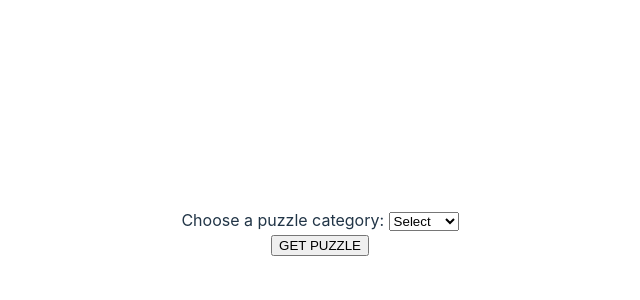
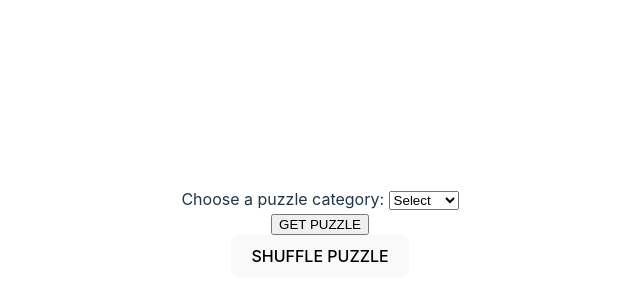
Before and after one commit to themagicianking/techtonica-assignments, a React (Vite) app in the folder slide-puzzle/client/: page / in a window 1280 px wide. Shown: the part 418-718 px from the top of the page, without its empty margins (320-960 px from the left). Built offline with nearby package versions, Linux system fonts and the light colour scheme.

Commit message:
Added a button to allow the user to shuffle the puzzle themself.

```diff
--- a/slide-puzzle/client/src/components/RandomImage.jsx
+++ b/slide-puzzle/client/src/components/RandomImage.jsx
@@ -1,5 +1,6 @@
 import { useState } from "react";
 import Puzzle from "./Puzzle";
+import ShufflePuzzle from "./ShufflePuzzle";
 
 // put get random image in its own component and use callback function to get category
 // put form in its own component
@@ -27,15 +28,19 @@ function RandomImage() {
   const [imageUrl, setImageUrl] = useState("");
   const [imageAlt, setImageAlt] = useState("");
   const [category, setCategory] = useState("");
-  const [position, setPositon] = useState(solvedPosition);
+  const [position, setPosition] = useState(solvedPosition);
 
   function handleSubmit(e) {
     e.preventDefault();
     fetchImage();
   }
 
-  function handleChange(e) {
+  function handleCategoryChange(e) {
     setCategory(e.target.value);
+  }
+
+  function handleShuffle(position) {
+    setPosition(position);
   }
 
   async function fetchImage() {
@@ -49,32 +54,8 @@ function RandomImage() {
       .then((data) => {
         setImageUrl(data.urls.regular);
         setImageAlt(data.alt_description);
+        setPosition(solvedPosition);
       });
-  }
-
-  function GetPosition() {
-    const solvedPosition = [
-      { row: 0, column: 0 },
-      { row: 0, column: 1 },
-      { row: 0, column: 2 },
-      { row: 0, column: 3 },
-      { row: 1, column: 0 },
-      { row: 1, column: 1 },
-      { row: 1, column: 2 },
-      { row: 1, column: 3 },
-      { row: 2, column: 0 },
-      { row: 2, column: 1 },
-      { row: 2, column: 2 },
-      { row: 2, column: 3 },
-      { row: 3, column: 0 },
-      { row: 3, column: 1 },
-      { row: 3, column: 2 },
-      { row: 3, column: 3 },
-    ];
-
-    const shuffledPosition = solvedPosition.sort((a, b) => 0.5 - Math.random());
-
-    return shuffledPosition;
   }
 
   return (
@@ -88,7 +69,7 @@ function RandomImage() {
       <Puzzle url={imageUrl} position={position} />
       <form onSubmit={handleSubmit}>
         <label htmlFor="categories">Choose a puzzle category: </label>
-        <select id="categories" onChange={handleChange}>
+        <select id="categories" onChange={handleCategoryChange}>
           <option value="select">Select</option>
           <option value="animals">Animals</option>
           <option value="plants">Plants</option>
@@ -99,6 +80,7 @@ function RandomImage() {
         <br></br>
         <input type="submit" value="GET PUZZLE"></input>
       </form>
+      <ShufflePuzzle handleShuffle={handleShuffle} />
     </>
   );
 }
--- /dev/null
+++ b/slide-puzzle/client/src/components/ShufflePuzzle.jsx
@@ -0,0 +1,36 @@
+function ShufflePuzzle(props) {
+  function GetPosition() {
+    const solvedPosition = [
+      { row: 0, column: 0 },
+      { row: 0, column: 1 },
+      { row: 0, column: 2 },
+      { row: 0, column: 3 },
+      { row: 1, column: 0 },
+      { row: 1, column: 1 },
+      { row: 1, column: 2 },
+      { row: 1, column: 3 },
+      { row: 2, column: 0 },
+      { row: 2, column: 1 },
+      { row: 2, column: 2 },
+      { row: 2, column: 3 },
+      { row: 3, column: 0 },
+      { row: 3, column: 1 },
+      { row: 3, column: 2 },
+      { row: 3, column: 3 },
+    ];
+
+    const shuffledPosition = solvedPosition.sort((a, b) => 0.5 - Math.random());
+
+    return shuffledPosition;
+  }
+  return (
+    <button
+      onClick={() => {
+        props.handleShuffle(GetPosition());
+      }}
+    >
+      SHUFFLE PUZZLE
+    </button>
+  );
+}
+export default ShufflePuzzle;
```
